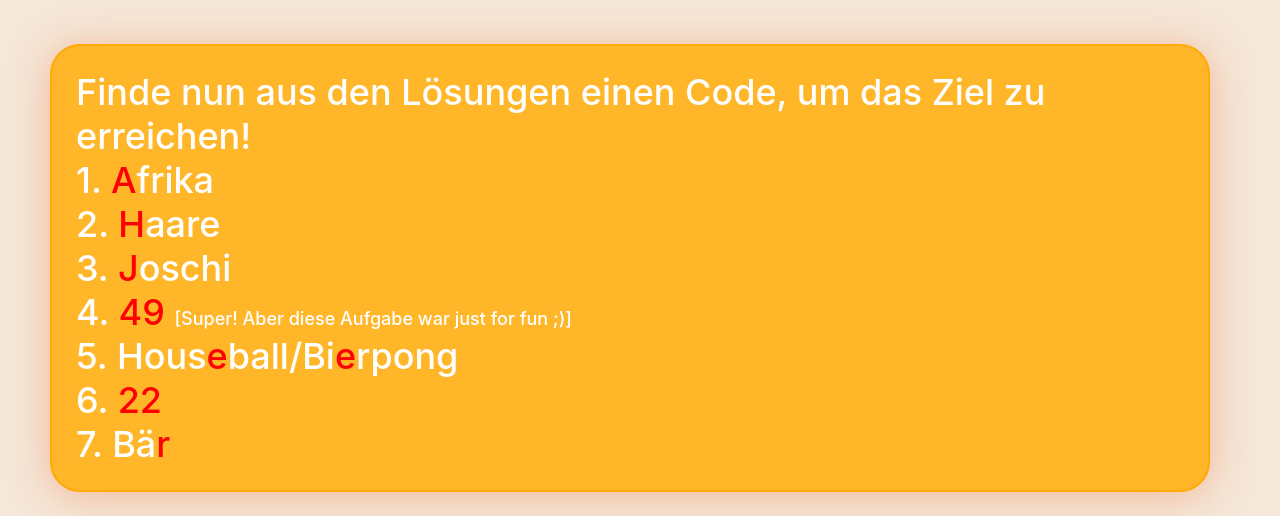
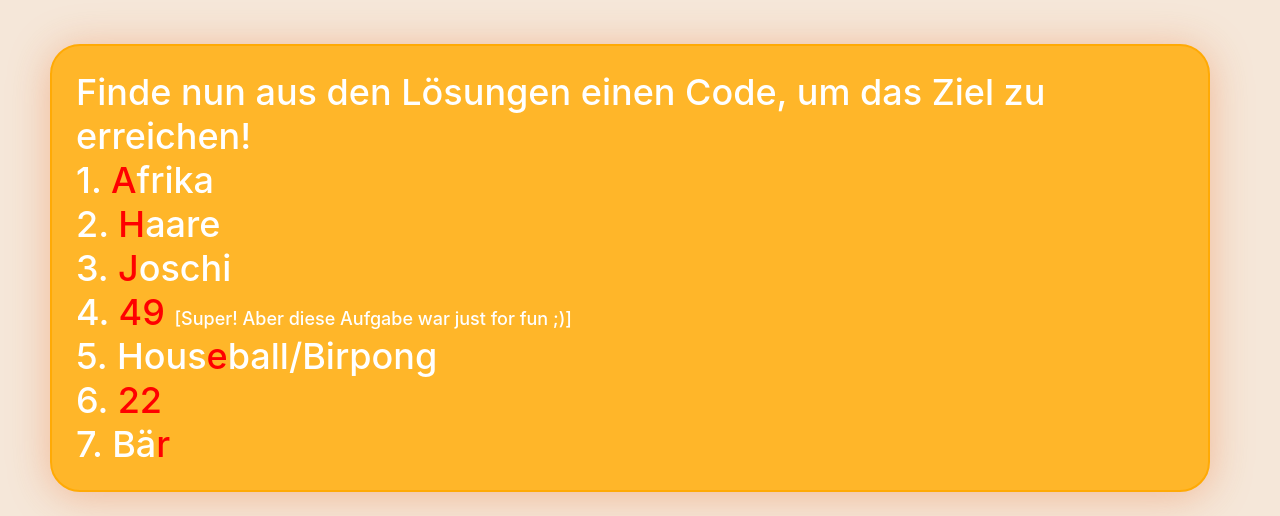
Before and after one commit to moritzguehring/quiz-malwin, a Vue app: page /8 in a window 1280 px wide. Shown: the part 146-662 px from the top of the page. Built offline with nearby package versions, Linux system fonts and the light colour scheme.

Commit message:
some text improvements

```diff
--- a/src/views/Task_8.vue
+++ b/src/views/Task_8.vue
@@ -28,7 +28,7 @@ export default {
         3. <span style="color: red">J</span>oschi<br>\
         4. <span style="color: red">49</span> \
         <span style="font-size: 18px">[Super! Aber diese Aufgabe war just for fun ;)]</span><br>\
-        5. Hous<span style="color: red">e</span>ball/Bi<span style="color: red">e</span>rpong<br>\
+        5. Hous<span style="color: red">e</span>ball/Birpong<br>\
         6. <span style="color: red">22</span><br>\
         7. Bä<span style="color: red">r</span><br>\
       ' ,
```
